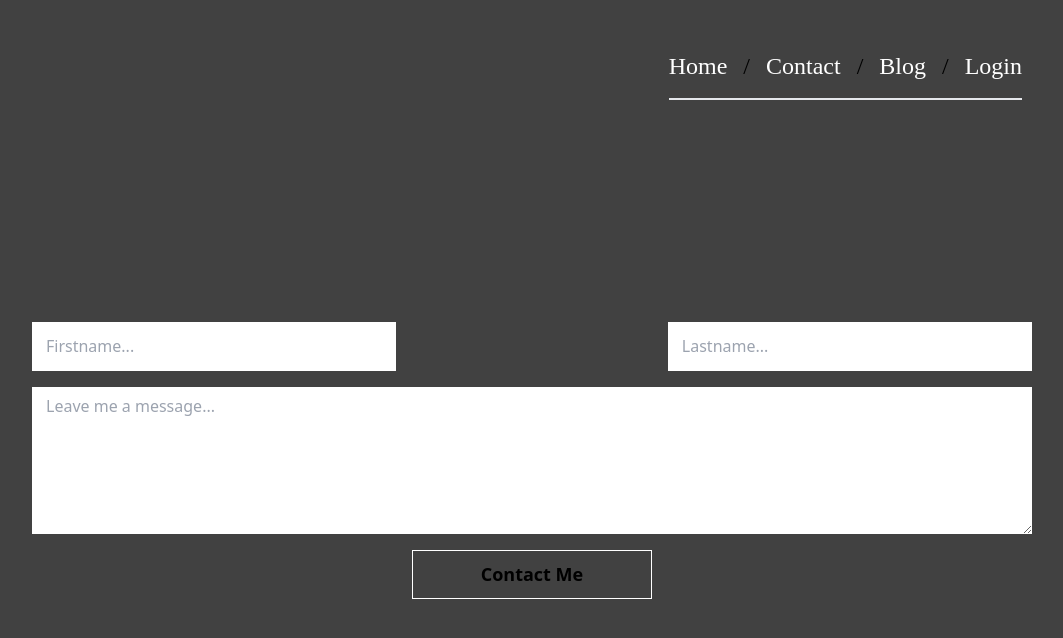
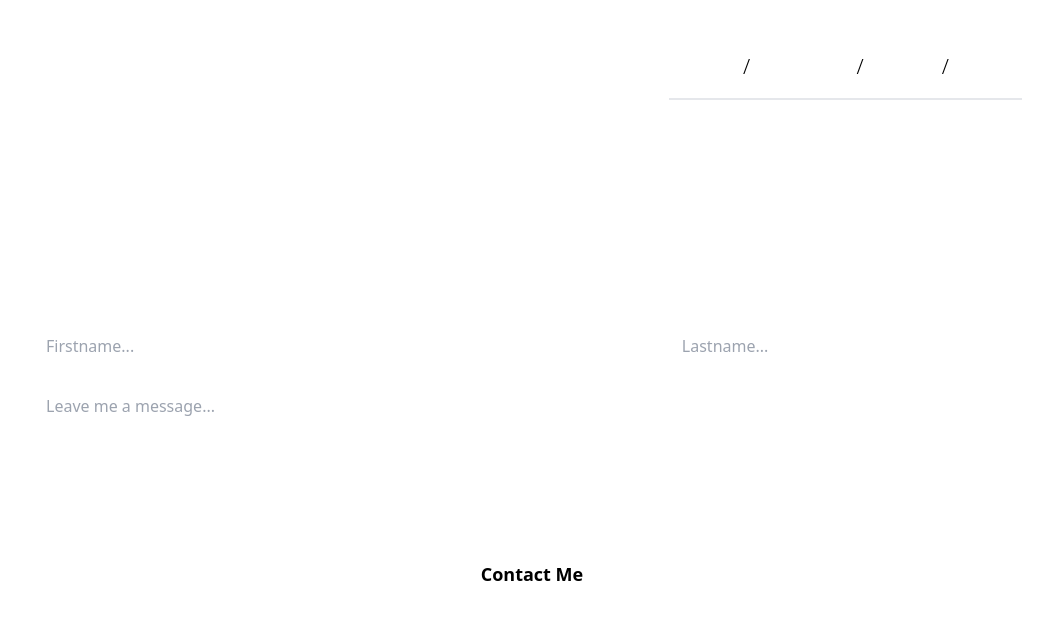
Before and after one commit to Mopcho/Small-NextJs-Project, a Next.js app in the folder client/: page /contact in a window 1280 px wide. Shown: the top 638 px of the page, without its empty margins (108-1171 px from the left). Built offline with nearby package versions, Linux system fonts and the light colour scheme; a web font is replaced by a local one.

Commit message:
Cleanup css

```diff
--- a/client/src/public/stylesheets/global.css
+++ b/client/src/public/stylesheets/global.css
@@ -28,11 +28,6 @@ body {
   height: 100%;
   max-width: 100vw;
   overflow-x: hidden;
-}
-
-body {
-  color: rgb(var(--foreground-rgb));
-  background-color: hsla(0, 0%, 7%, 0.8);
 }
 
 a {
@@ -119,6 +114,7 @@ a {
 .contact-form-layout .contact-message {
   padding: 7px 14px;
   grid-area: message;
+  resize: none;
 }
 .contact-form-layout .contact-message:focus {
   outline: rgb(60, 255, 208) solid 2px;
--- a/client/src/sass/global.scss
+++ b/client/src/sass/global.scss
@@ -47,11 +47,6 @@ body {
   height: 100%;
   max-width: 100vw;
   overflow-x: hidden;
-}
-
-body {
-  color: rgb(var(--foreground-rgb));
-  background-color: hsla(0,0%,7%,.8);
 }
 
 a {
@@ -147,6 +142,7 @@ a {
   .contact-message {
     padding: 7px 14px;
     grid-area: message;
+    resize: none;
 
     &:focus {
       outline: $green solid 2px;
```
Also changed, not shown: 1 other file (tests, documents, lock files or other folders).
